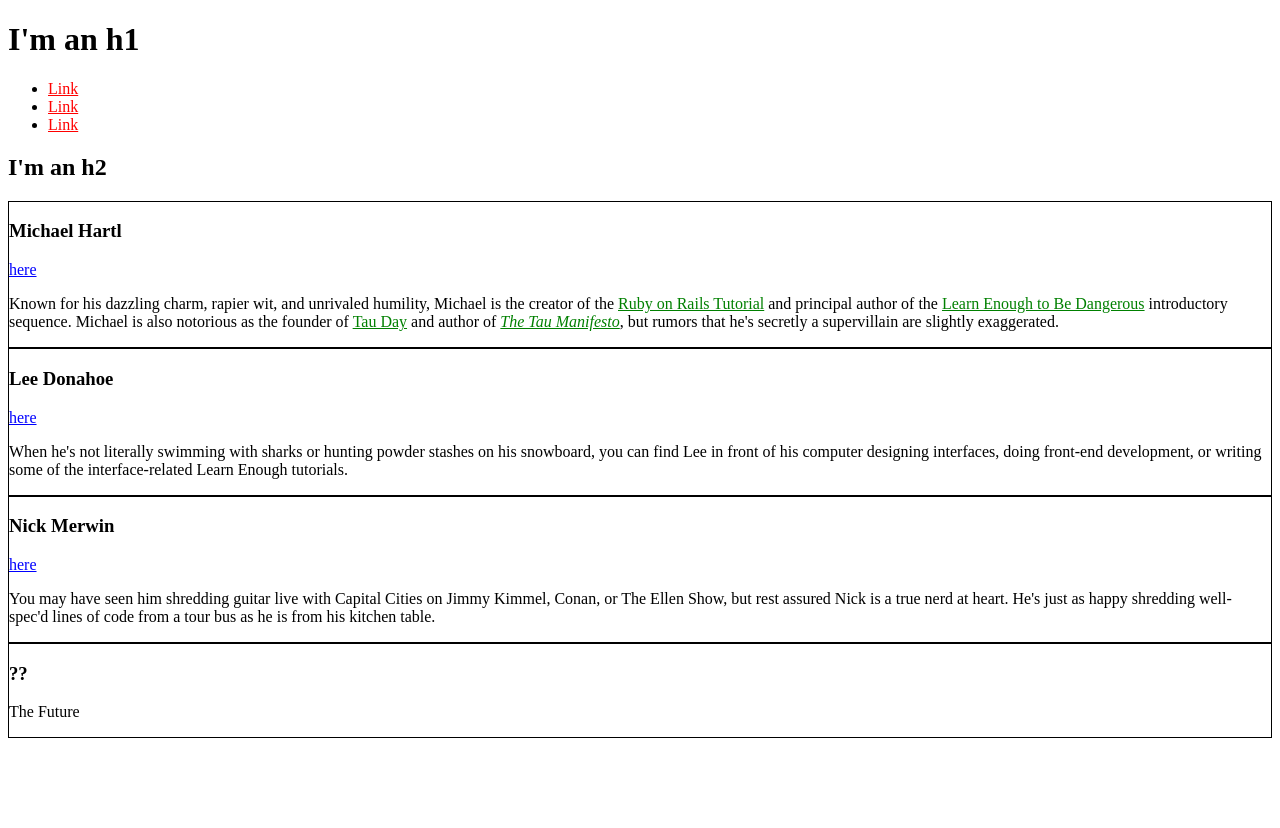
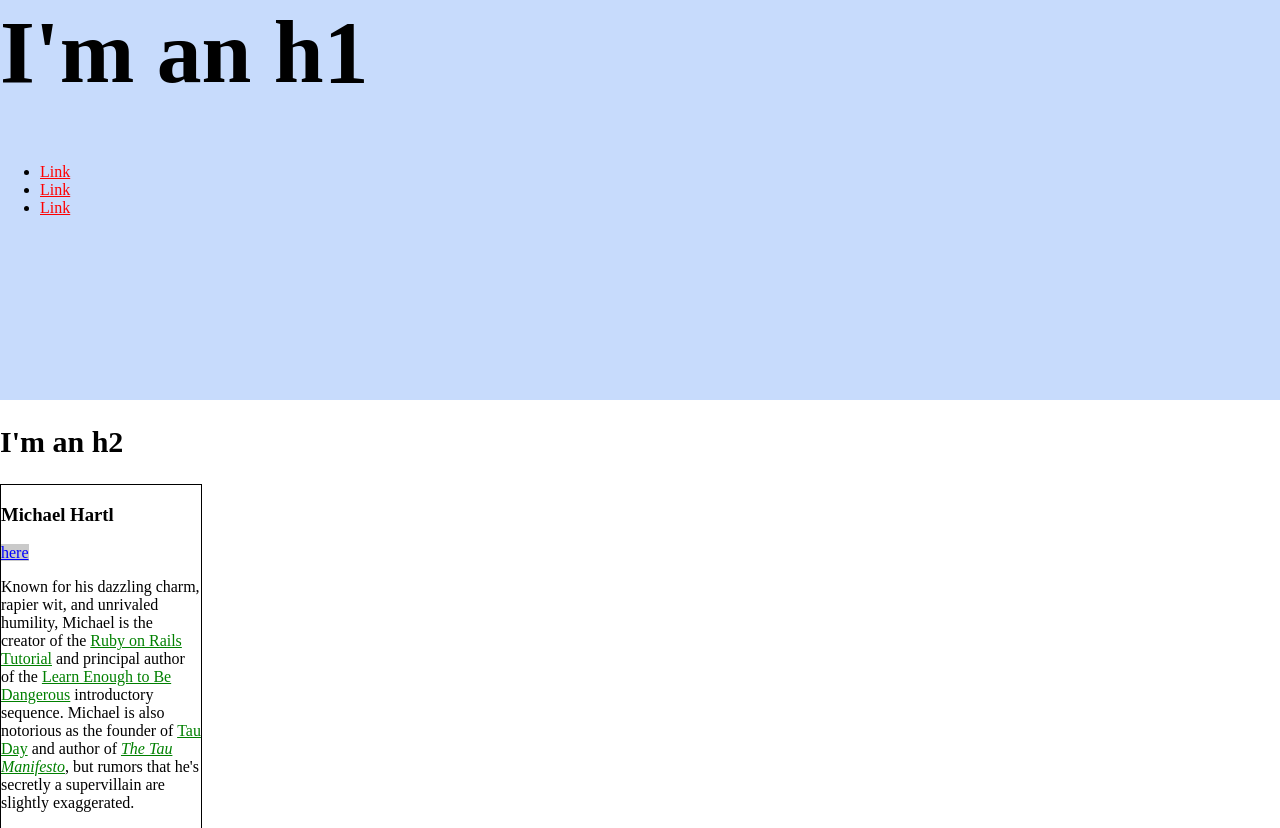
Before and after one commit to clevebounce/clevebounce.github.io, a plain HTML site: page index.html in a window 1280 px wide. Shown: the top 828 px of the page. Before the commit the page ends 800 px from the top, so only its background shows below. Drawn offline with Linux system fonts and the light colour scheme.

Commit message:
add hero

```diff
--- a/index.html
+++ b/index.html
@@ -9,14 +9,37 @@
         color: red;
       }
 
+      html, body {
+        margin: 0;
+        padding: 0;
+      }
+
+      h1 {
+        font-size: 7vw;
+        margin-top: 0;
+      }
+
+      h2 {
+        font-size: 30px;
+      }
+
+      /* HERO STYLES */
+
+      .full-hero {
+        background-color: #c7dbfc;
+        height: 50vh;
+      }
+
       /* SOCIAL STYLES */
       .social-link {
+        background: rgba(150, 150, 150, 0.5);
         color: blue;
       }
 
       /* BIO STYLES */
       .bio-box {
         border: 1px solid black;
+        width: 200px;
       }
       .bio-copy a {
         color: green;
@@ -24,6 +47,7 @@
     </style>
   </head>
   <body>
+    <div class="full-hero hero-home">
     <h1>I'm an h1</h1>
     <ul>
       <li>
@@ -36,6 +60,7 @@
         <a href="https://example.com/">Link</a>
       </li>
     </ul>
+    </div>
     <h2>I'm an h2</h2>
     <div class="bio-box">
       <h3>Michael Hartl</h3>
```
